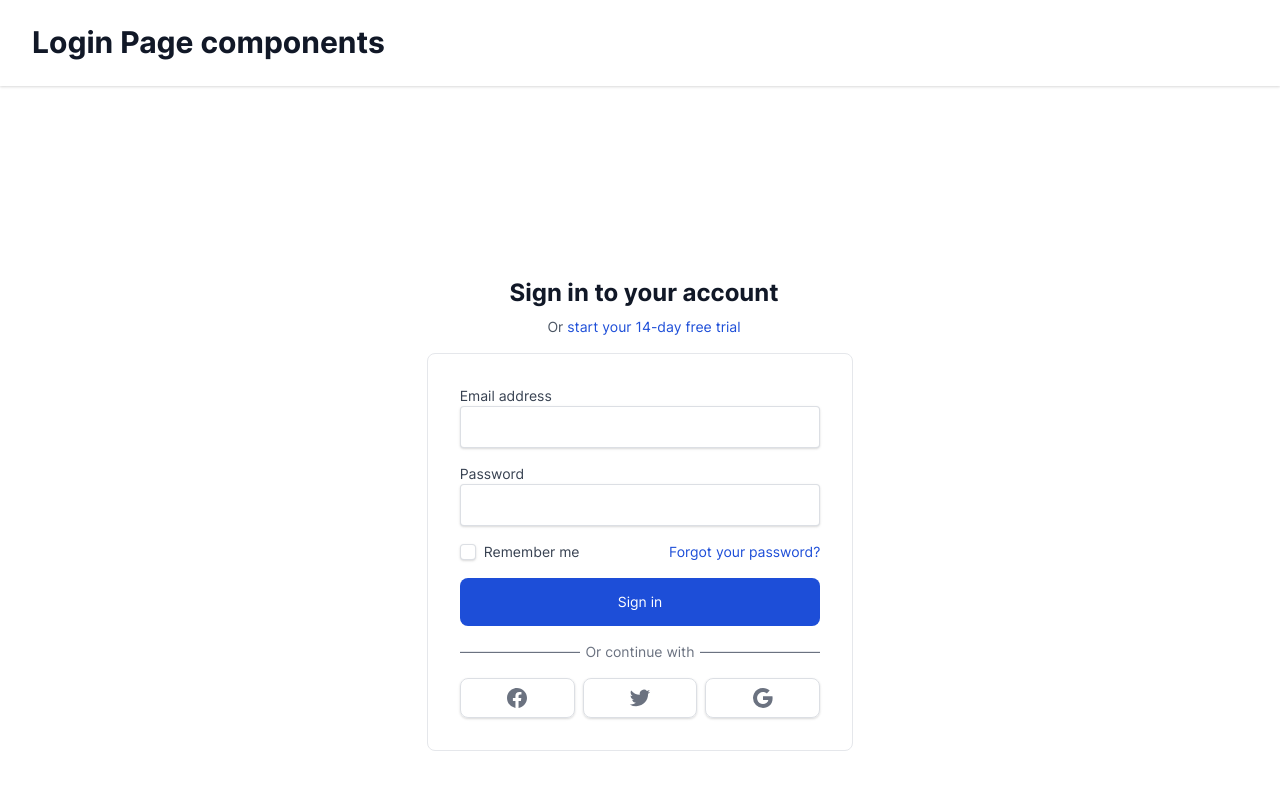
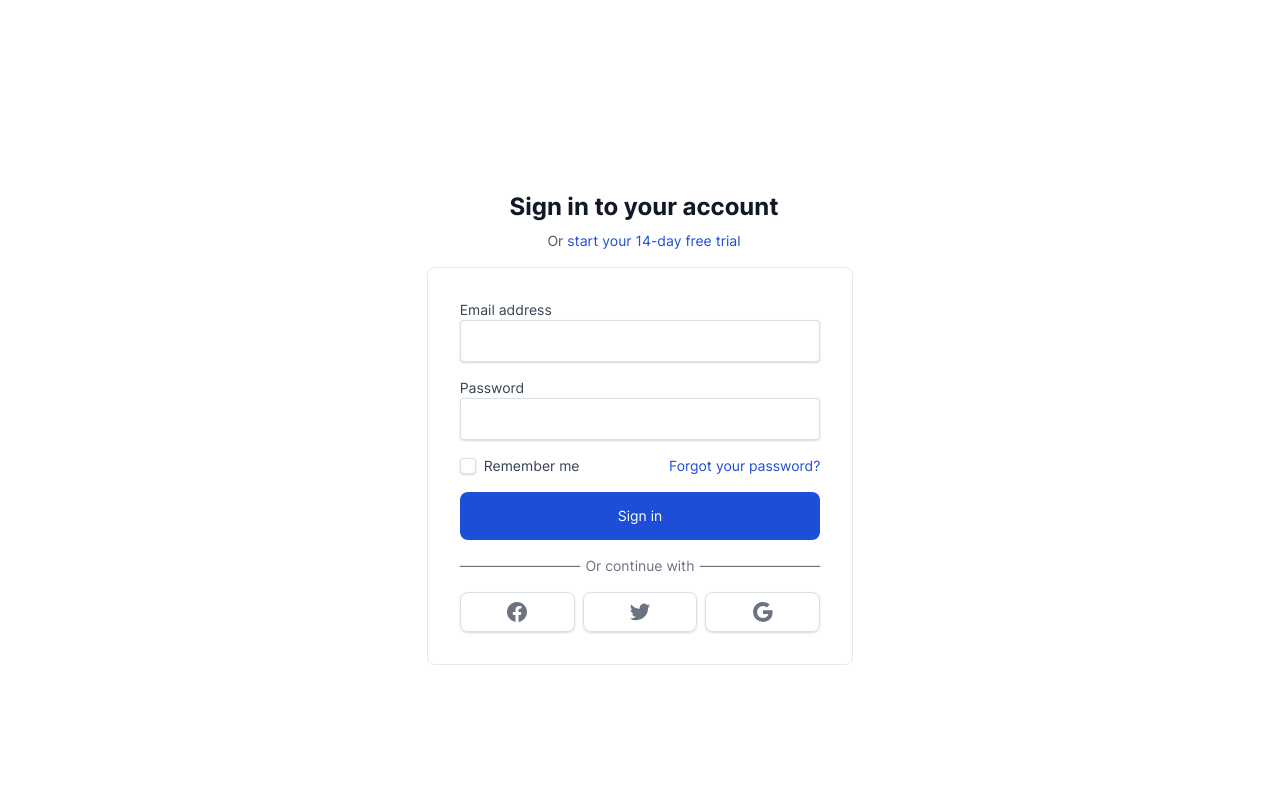
Before and after one commit to suryaadtmaja/ui-exercise, a Vue app: page /login in a window 1280 px wide. Shown: the top 790 px of the page. Built offline with nearby package versions, Linux system fonts and the light colour scheme; what @tailwindcss/typography would draw is missing.

Commit message:
add layout

```diff
--- a/src/App.vue
+++ b/src/App.vue
@@ -1,13 +1,7 @@
 <template>
   <main>
-    <header class="bg-white shadow" v-if="$route.meta.title">
-      <div class="max-w-7xl mx-auto py-6 px-4 sm:px-6 lg:px-8">
-        <h1 class="text-3xl font-bold leading-tight text-gray-900">
-          {{ $route.meta.title }} components
-        </h1>
-      </div>
-    </header>
-
-    <router-view />
+    <AppLayout>
+      <router-view />
+    </AppLayout>
   </main>
 </template>
--- /dev/null
+++ b/src/layouts/AppLayout.vue
@@ -0,0 +1,38 @@
+<template>
+  <component :is="layout">
+    <slot />
+  </component>
+</template>
+
+<script>
+import AppLayoutHome from "./AppLayoutHome.vue";
+import { shallowRef, watch } from "vue";
+import { useRoute } from "vue-router";
+export default {
+  name: "AppLayout",
+  setup() {
+    const layout = shallowRef(AppLayoutHome);
+    const route = useRoute();
+
+    watch(
+      () => route.meta,
+      async (meta) => {
+        try {
+          const component = await import(`./${meta.layout}.vue`);
+          console.log(component, "heo");
+          layout.value = component?.default.name || AppLayoutHome;
+        } catch (e) {
+          layout.value = AppLayoutHome;
+        }
+      },
+      {
+        immediate: true,
+      }
+    );
+
+    return {
+      layout,
+    };
+  },
+};
+</script>
--- /dev/null
+++ b/src/layouts/AppLayoutHome.vue
@@ -0,0 +1,19 @@
+<template>
+  <main>
+    <header class="bg-white shadow" v-if="$route.meta.title">
+      <div class="max-w-7xl mx-auto py-6 px-4 sm:px-6 lg:px-8">
+        <h1 class="text-3xl font-bold leading-tight text-gray-900">
+          {{ $route.meta.title }} component
+        </h1>
+      </div>
+    </header>
+
+    <slot />
+  </main>
+</template>
+
+<script>
+export default {
+  name: "AppLayoutHome",
+};
+</script>
--- /dev/null
+++ b/src/layouts/AppLayoutLogin.vue
@@ -0,0 +1,11 @@
+<template>
+  <main>
+    <slot />
+  </main>
+</template>
+
+<script>
+export default {
+  name: "AppLayoutLogin",
+};
+</script>
--- /dev/null
+++ b/src/layouts/dashboard.vue
@@ -0,0 +1,36 @@
+<template>
+  <component :is="layout">
+    <slot />
+  </component>
+</template>
+
+<script>
+import AppLayout from "./AppLayout";
+import { markRaw, watch } from "vue";
+import { useRoute } from "vue-router";
+export default {
+  setup() {
+    const layout = markRaw(AppLayout);
+    const route = useRoute();
+
+    watch(
+      () => route.meta,
+      async (meta) => {
+        try {
+          const component = await import(`@/layouts/${meta.layout}.vue`);
+          layout.value = component?.default || AppLayout;
+        } catch (e) {
+          layout.value = AppLayout;
+        }
+      },
+      {
+        immediate: true,
+      }
+    );
+
+    return {
+      layout,
+    };
+  },
+};
+</script>
--- a/src/routes.js
+++ b/src/routes.js
@@ -3,15 +3,15 @@ import About from "./views/About.vue";
 import NotFound from "./views/NotFound.vue";
 import Sidebar from "./views/Sidebar.vue";
 import TeamSection from "./views/TeamSection.vue";
-import LoginPage from "./views/Login.vue";
 import SupportPage from "./views/Support.vue";
+import Login from "./views/Login.vue";
 
 /** @type {import('vue-router').RouterOptions['routes']} */
 export const routes = [
   { path: "/", component: Home, meta: { title: "Home" } },
   {
     path: "/about",
-    meta: { title: "About" },
+    meta: { title: "About", layout: "AppLayout" },
     component: About,
     // example of route level code-splitting
     // this generates a separate chunk (About.[hash].js) for this route
@@ -22,6 +22,7 @@ export const routes = [
     path: "/sidebar",
     meta: {
       title: "Sidebar",
+      layout: "AppLayoutHome",
     },
     component: Sidebar,
   },
@@ -29,6 +30,7 @@ export const routes = [
     path: "/teams",
     meta: {
       title: "Team Section",
+      layout: "AppLayoutHome",
     },
     component: TeamSection,
   },
@@ -36,13 +38,15 @@ export const routes = [
     path: "/login",
     meta: {
       title: "Login Page",
+      layout: "AppLayoutLogin",
     },
-    component: LoginPage,
+    component: Login,
   },
   {
     path: "/support",
     meta: {
       title: "Contact Support",
+      layout: "AppLayoutHome",
     },
     component: SupportPage,
   },
--- a/src/views/Login.vue
+++ b/src/views/Login.vue
@@ -21,15 +21,17 @@
       class="card mt-4 flex flex-col space-y-4 px-8 py-8 w-1/3 rounded-lg bg-white border border-gray-200 items-center justify-center"
     >
       <div class="flex flex-col w-full">
-        <p class="text-gray-700 text-sm">Email address</p>
+        <label id="email" class="text-gray-700 text-sm">Email address</label>
         <input
+          aria-labelledby="email"
           type="text"
           class="rounded border-gray-300 bg-white shadow outline-none border-opacity-75 focus:outline-none focus:ring"
         />
       </div>
       <div class="flex flex-col w-full">
-        <p class="text-gray-700 text-sm">Password</p>
+        <label id="password" class="text-gray-700 text-sm">Password</label>
         <input
+          aria-labelledby="password"
           type="password"
           class="rounded border-gray-300 bg-white shadow border-opacity-75 outline-none focus:outline-none focus:ring"
         />
@@ -38,12 +40,20 @@
       <div class="flex w-full justify-between">
         <div class="flex space-x-2 items-center">
           <input
+            aria-labelledby="remember-me"
             type="checkbox"
             class="rounded border-gray-300 border-opacity-75 bg-white shadow outline-none focus:outline-none focus:ring"
           />
-          <p class="text-sm text-gray-700">Remember me</p>
+          <label id="remember-me" class="text-sm text-gray-700"
+            >Remember me</label
+          >
         </div>
-        <p class="text-blue-700 text-sm">Forgot your password?</p>
+        <button
+          href="#"
+          class="text-blue-700 text-sm outline-none focus:outline-none focus:ring"
+        >
+          Forgot your password?
+        </button>
       </div>
 
       <div class="w-full">
@@ -62,6 +72,7 @@
 
       <div class="w-full flex space-x-2">
         <button
+          aria-label="facebook login"
           class="rounded-lg border-gray-300 flex justify-center items-center border w-1/3 h-10 shadow hover:bg-blue-700 text-gray-500 hover:text-gray-100 outline-none border-opacity-75 focus:outline-none focus:ring"
         >
           <svg
@@ -78,6 +89,7 @@
           </svg>
         </button>
         <button
+          aria-label="twitter login"
           class="hover:bg-blue-700 text-gray-500 hover:text-gray-100 rounded-lg border-gray-300 flex justify-center items-center border w-1/3 h-10 shadow outline-none border-opacity-75 focus:outline-none focus:ring"
         >
           <svg
@@ -94,6 +106,7 @@
           </svg>
         </button>
         <button
+          aria-label="google login"
           class="hover:bg-blue-700 text-gray-500 hover:text-gray-100 rounded-lg border-gray-300 flex justify-center items-center border w-1/3 h-10 shadow border-opacity-75 outline-none focus:outline-none focus:ring"
         >
           <svg
```
Also changed, not shown: src/main.js (+11 -9 lines), src/components/ui/input.vue (added).
